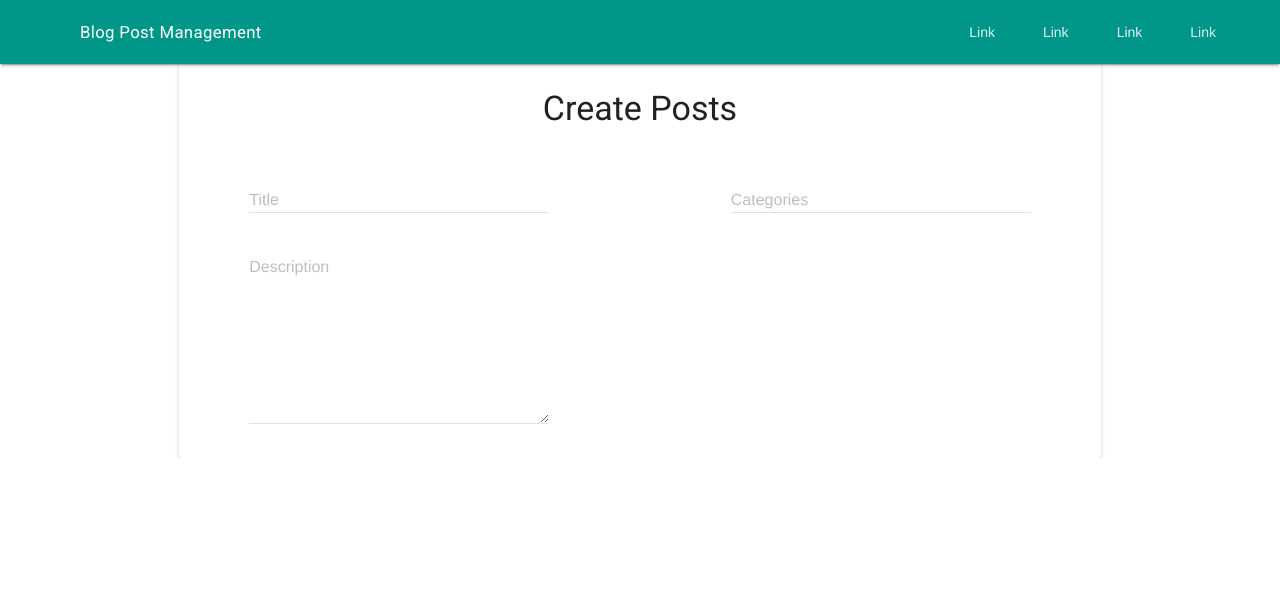
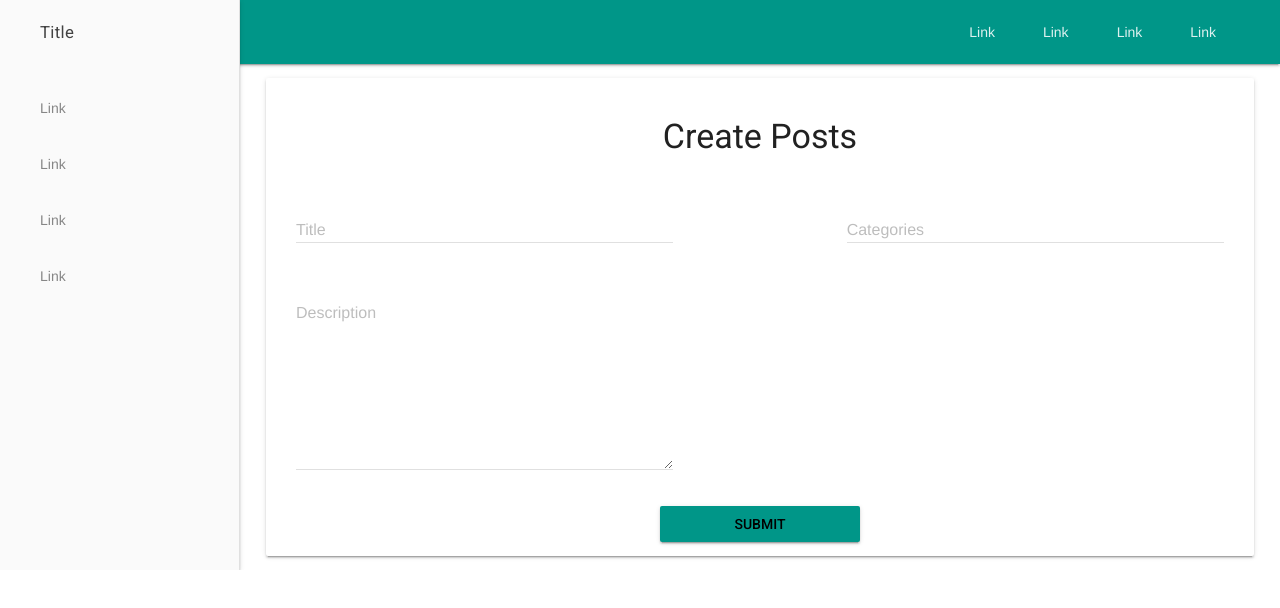
Before and after one commit to vmittal26/PostManagement, a React app: page / in a window 1280 px wide. Shown: the top 608 px of the page. Built offline with nearby package versions, Linux system fonts and the light colour scheme; no server answers.

Commit message:
added form

```diff
--- a/src/assets/css/style.css
+++ b/src/assets/css/style.css
@@ -4,25 +4,26 @@
     font-size:1.2rem;
 }
 
-.mdl-layout__content{
-    margin: 0 auto;
-    width:90%;
-}
+
 .mdl-layout__drawer{
     transition-duration: 500ms;
 }
 
 .post-form{
-    width:80%;
-    margin: 0 auto;
-}
-.post-form__form{
-    display: flex;
-    padding: 1rem 5rem;
-    justify-content: space-between;
-    flex-wrap: wrap;
+    display: block;
+    width:95%;
+    margin: 1rem auto;
+    text-align:center;
+    padding:1rem;
 }
 
+.post-form__texfield{
+    width:45%;
+}
 .post-form__title{
     text-align: center;
 }
+.post-form__submit{
+    display: inline-block;
+    min-width: 200px;
+}
--- a/src/components/App.js
+++ b/src/components/App.js
@@ -13,7 +13,7 @@ class App extends Component {
     }
     render() {
         return (
-            <div className="mdl-layout mdl-js-layout mdl-layout--fixed-header">
+            <div className="mdl-layout mdl-js-layout mdl-layout--fixed-header mdl-layout--fixed-drawer">
                 <Header/>
                 <Drawer/>
                      {this.props.children}
--- a/src/components/posts.js
+++ b/src/components/posts.js
@@ -19,20 +19,27 @@ class Posts extends Component {
             <div
                 className="demo-card-wide demo-card-square mdl-card mdl-shadow--2dp post-form">
                 <h3 className="post-form__title">Create Posts</h3>
-                <form className="post-form__form">
-                    <div className="mdl-textfield mdl-js-textfield mdl-textfield--floating-label">
+                <form className="mdl-grid">
+                    <div
+                        className="mdl-cell mdl-cell--5-col mdl-cell--4-col-phone mdl-cell--8-col-tablet mdl-textfield mdl-js-textfield mdl-textfield--floating-label">
                         <input className="mdl-textfield__input " type="text" id="sample1"></input>
                         <label className="mdl-textfield__label ">Title</label>
                     </div>
-                    <div className="mdl-textfield mdl-js-textfield mdl-textfield--floating-label">
+                    <div
+                        className="mdl-cell--2-offset-desktop mdl-cell mdl-cell--5-col mdl-cell--4-col-phone mdl-cell--8-col-tablet mdl-textfield mdl-js-textfield mdl-textfield--floating-label">
                         <input className="mdl-textfield__input " type="text" id="sample1"></input>
                         <label className="mdl-textfield__label ">Categories</label>
                     </div>
-                    <div className="mdl-textfield mdl-js-textfield">
+                    <div
+                        className="mdl-cell mdl-cell--5-col mdl-cell--4-col-phone mdl-cell--8-col-tablet mdl-textfield mdl-js-textfield">
                         <textarea className="mdl-textfield__input" type="text" rows="9"></textarea>
                         <label className="mdl-textfield__label">Description</label>
                     </div>
+
                 </form>
+                    <button className="post-form__submit mdl-button mdl-js-ripple-effect mdl-js-button mdl-button--raised mdl-color--teal">
+                        Submit
+                    </button>
             </div>
         );
     }
```
Also changed, not shown: 1 other file (tests, documents, lock files or other folders).
